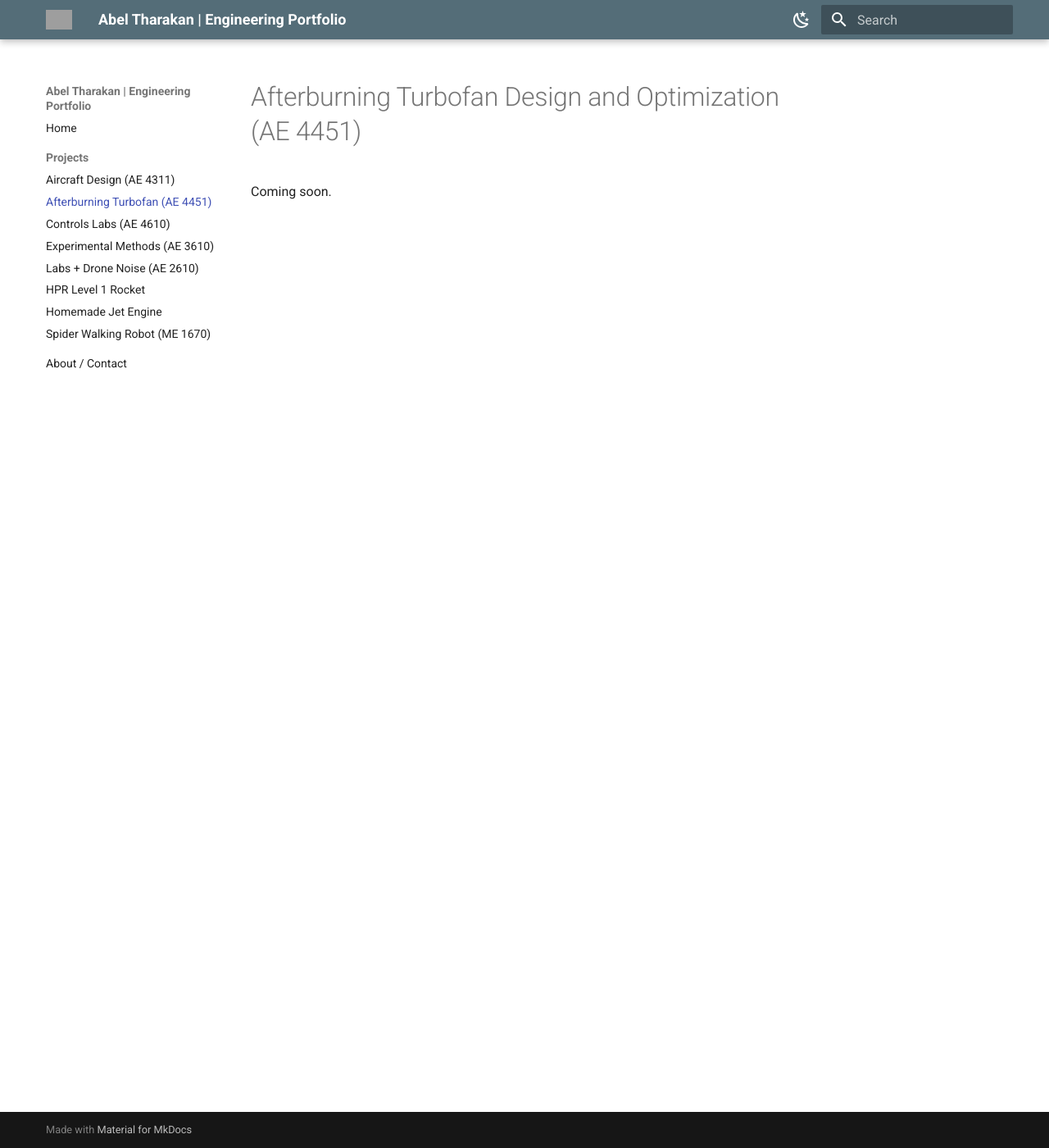
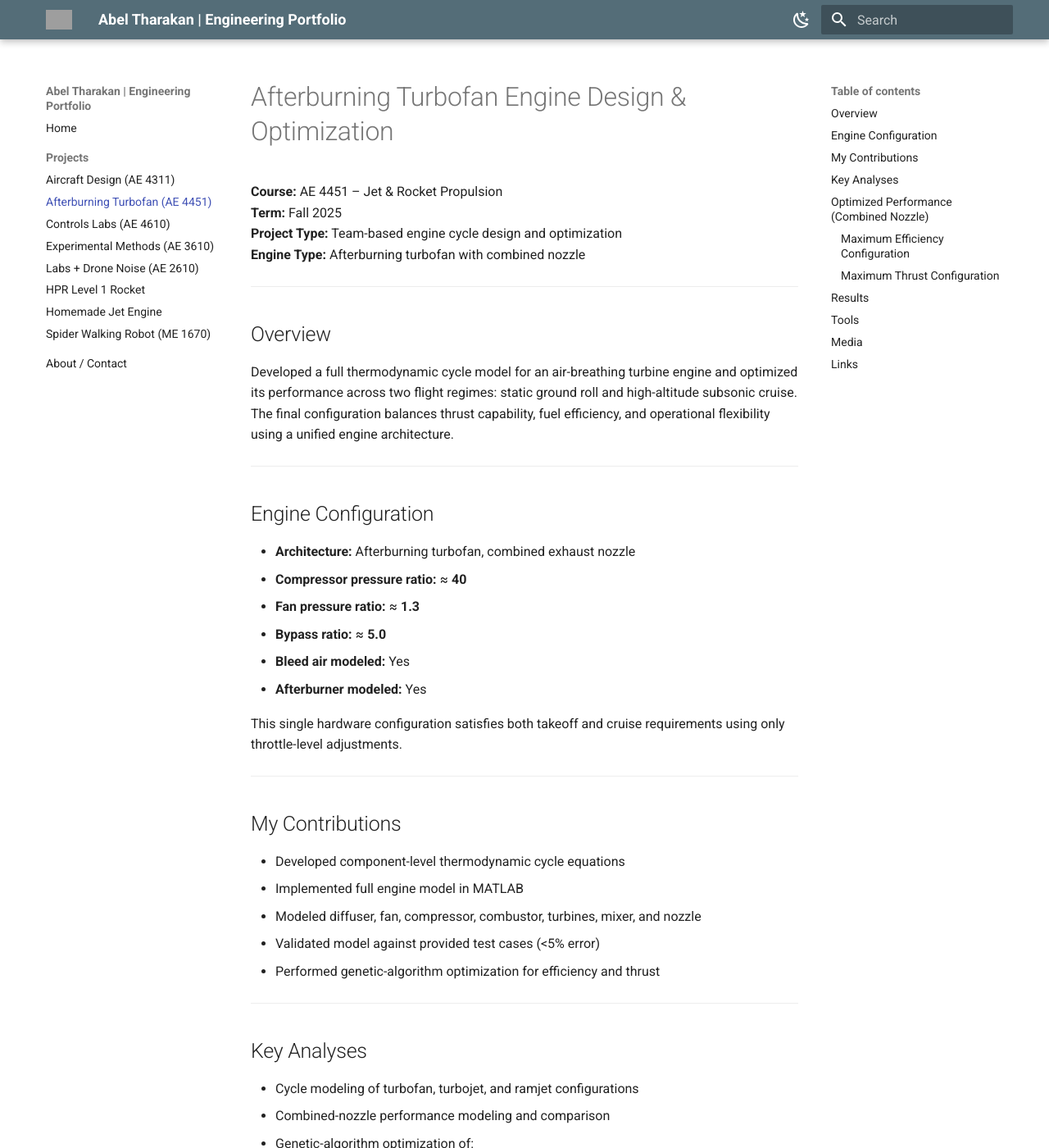
Before and after one commit to atharakan/portfolio, an MkDocs documentation site: the page built from docs/projects/ae4451-turbofan.md, in a window 1280 px wide and 1400 px high. Shown: the whole window at 82% size. Built offline with MkDocs 1.6.1 and Material for MkDocs 9.7.7, drawn with Linux system fonts in a browser that asks for light colours; some of the changed text lies outside the part shown; grey boxes are pictures that could not be loaded.

Commit message:
Update ae4451-turbofan.md

```diff
--- a/docs/projects/ae4451-turbofan.md
+++ b/docs/projects/ae4451-turbofan.md
@@ -1,3 +1,92 @@
-# Afterburning Turbofan Design and Optimization (AE 4451)
+# Afterburning Turbofan Engine Design & Optimization
 
-Coming soon.
+**Course:** AE 4451 – Jet & Rocket Propulsion
+**Term:** Fall 2025
+**Project Type:** Team-based engine cycle design and optimization
+**Engine Type:** Afterburning turbofan with combined nozzle
+
+---
+
+## Overview
+Developed a full thermodynamic cycle model for an air-breathing turbine engine and optimized its performance across two flight regimes: static ground roll and high-altitude subsonic cruise. The final configuration balances thrust capability, fuel efficiency, and operational flexibility using a unified engine architecture.
+
+---
+
+## Engine Configuration
+- **Architecture:** Afterburning turbofan, combined exhaust nozzle
+- **Compressor pressure ratio:** ≈ **40**
+- **Fan pressure ratio:** ≈ **1.3**
+- **Bypass ratio:** ≈ **5.0**
+- **Bleed air modeled:** Yes
+- **Afterburner modeled:** Yes
+
+This single hardware configuration satisfies both takeoff and cruise requirements using only throttle-level adjustments.
+
+---
+
+## My Contributions
+- Developed component-level thermodynamic cycle equations
+- Implemented full engine model in MATLAB
+- Modeled diffuser, fan, compressor, combustor, turbines, mixer, and nozzle
+- Validated model against provided test cases (<5% error)
+- Performed genetic-algorithm optimization for efficiency and thrust
+
+---
+
+## Key Analyses
+- Cycle modeling of turbofan, turbojet, and ramjet configurations
+- Combined-nozzle performance modeling and comparison
+- Genetic-algorithm optimization of:
+  - Compressor and fan pressure ratios
+  - Bypass ratio
+  - Fuel-to-air and afterburner fuel ratios
+  - Bleed fraction
+- Separate optimization for:
+  - **Maximum efficiency**
+  - **Maximum thrust**
+
+---
+
+## Optimized Performance (Combined Nozzle)
+
+### Maximum Efficiency Configuration
+- **Specific thrust (ground roll):** ~2.77 kN·s/kg
+- **Specific thrust (cruise):** ~2.25 kN·s/kg
+- **TSFC (ground roll):** ~0.009 kg/kN·s
+- **TSFC (cruise):** ~0.020 kg/kN·s
+
+### Maximum Thrust Configuration
+- **Specific thrust (ground roll):** ~6.25 kN·s/kg
+- **Specific thrust (cruise):** ~4.41 kN·s/kg
+- Demonstrates substantial thrust margin beyond mission requirements
+
+---
+
+## Results
+- Single engine configuration meets thrust requirements at both flight regimes
+- Optimization favored high compressor ratio and moderate bypass ratio
+- Combined nozzle selected for improved accuracy and compactness
+- Engine demonstrates strong efficiency–thrust trade capability
+- Design reflects realistic characteristics of modern turbofan engines :contentReference[oaicite:1]{index=1}
+
+---
+
+## Tools
+- MATLAB (cycle modeling, optimization, genetic algorithms)
+- Thermodynamic property tables
+- Analytical propulsion equations
+- LaTeX (final report)
+
+---
+
+## Media
+Recommended to include:
+- Engine flowpath / station numbering diagram
+- One optimization convergence plot
+- Performance comparison table (efficiency vs thrust)
+
+---
+
+## Links
+- **Final Technical Report (PDF):** Available upon request
+- **MATLAB Code:** Available upon request
```
